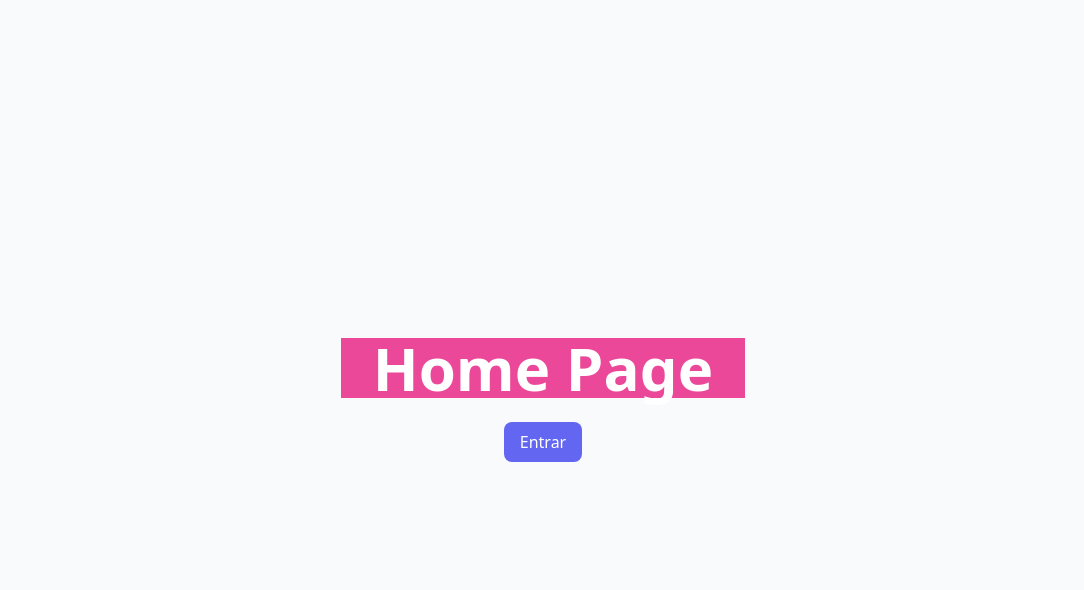
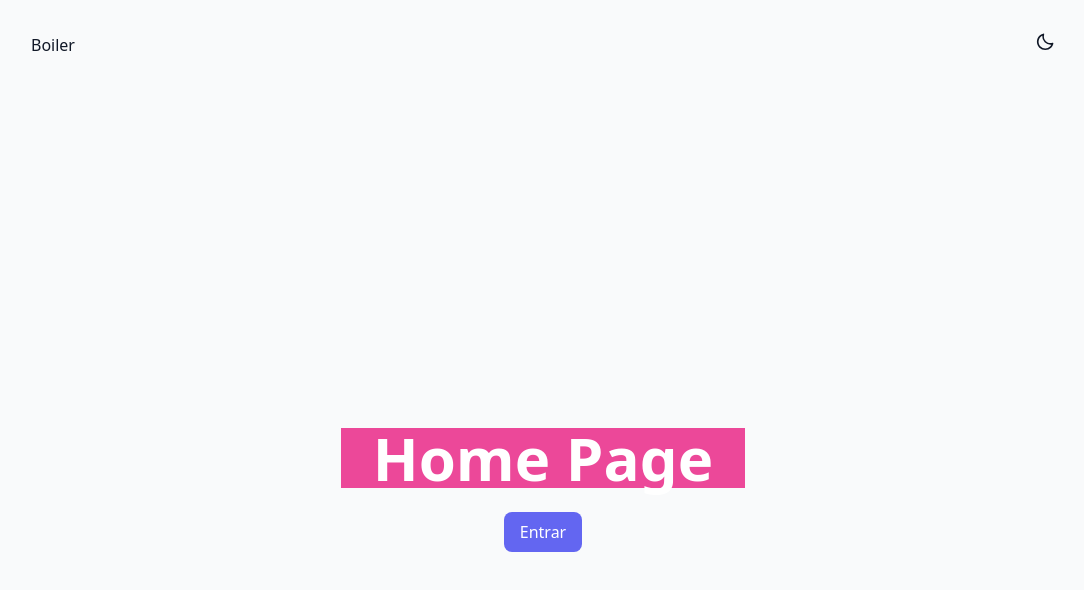
Before and after one commit to devempreendedor/next-boilerplate, a Next.js app: page / in a window 1280 px wide. Shown: the top 590 px of the page, without its empty margins (97-1181 px from the left). Built offline with nearby package versions, Linux system fonts and the light colour scheme.

Commit message:
feat: add header on layout

```diff
--- a/src/components/common/Layout/Layout.tsx
+++ b/src/components/common/Layout/Layout.tsx
@@ -1,4 +1,5 @@
 import { ReactNode } from 'react'
+import { ThemeToogle, Container } from '../'
 
 export interface LayoutProps {
   children: ReactNode
@@ -7,6 +8,17 @@ export interface LayoutProps {
 const Layout = ({ children }: LayoutProps) => {
   return (
     <div>
+      <header>
+        <Container>
+          <div className="flex items-center justify-between py-4 md:py-8">
+            <div>Boiler</div>
+            <div>
+              <ThemeToogle />
+            </div>
+          </div>
+        </Container>
+      </header>
+
       <main>{children}</main>
     </div>
   )
--- a/src/components/common/index.ts
+++ b/src/components/common/index.ts
@@ -1,2 +1,3 @@
 export * from './ThemeToogle'
 export * from './Layout'
+export * from './Container'
```
